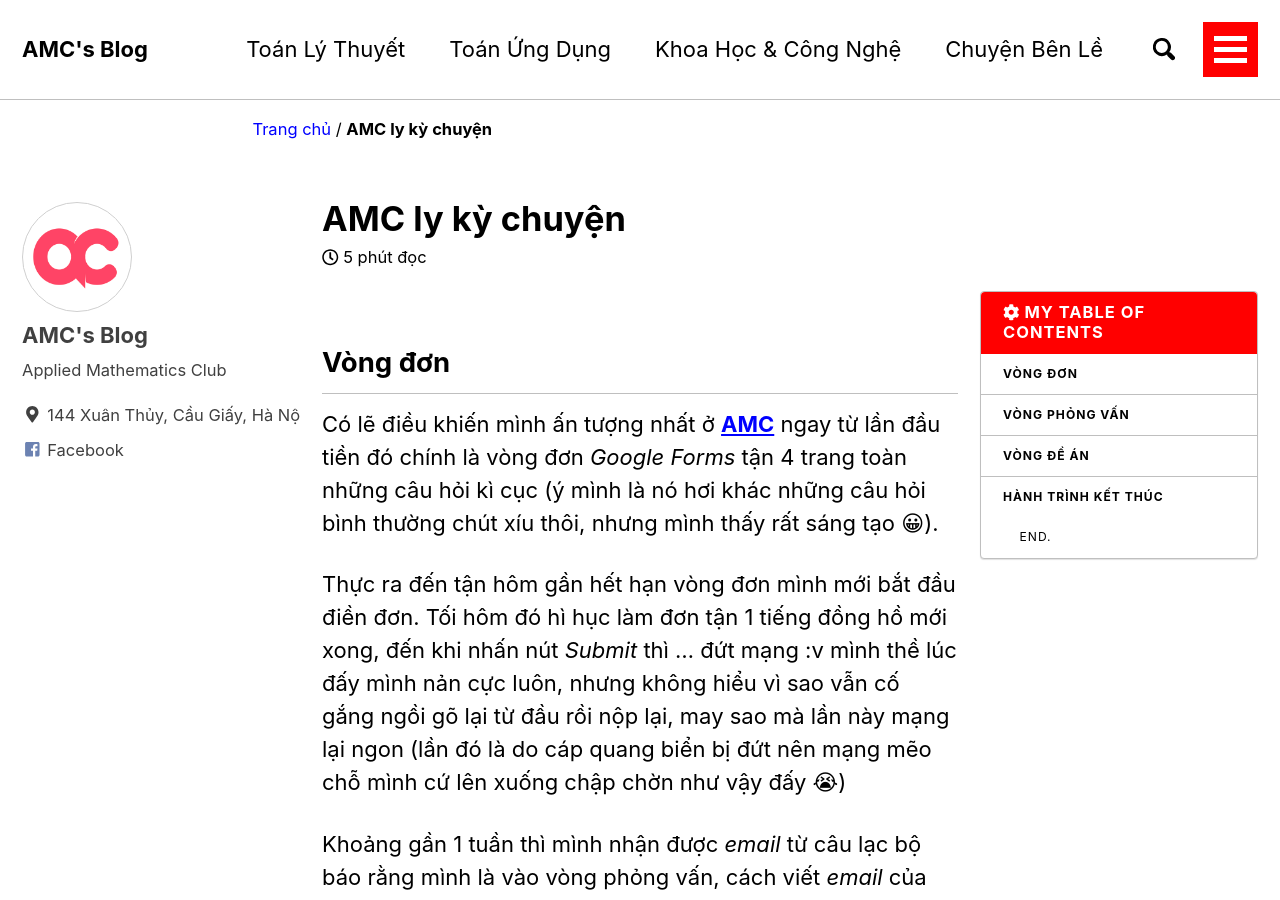
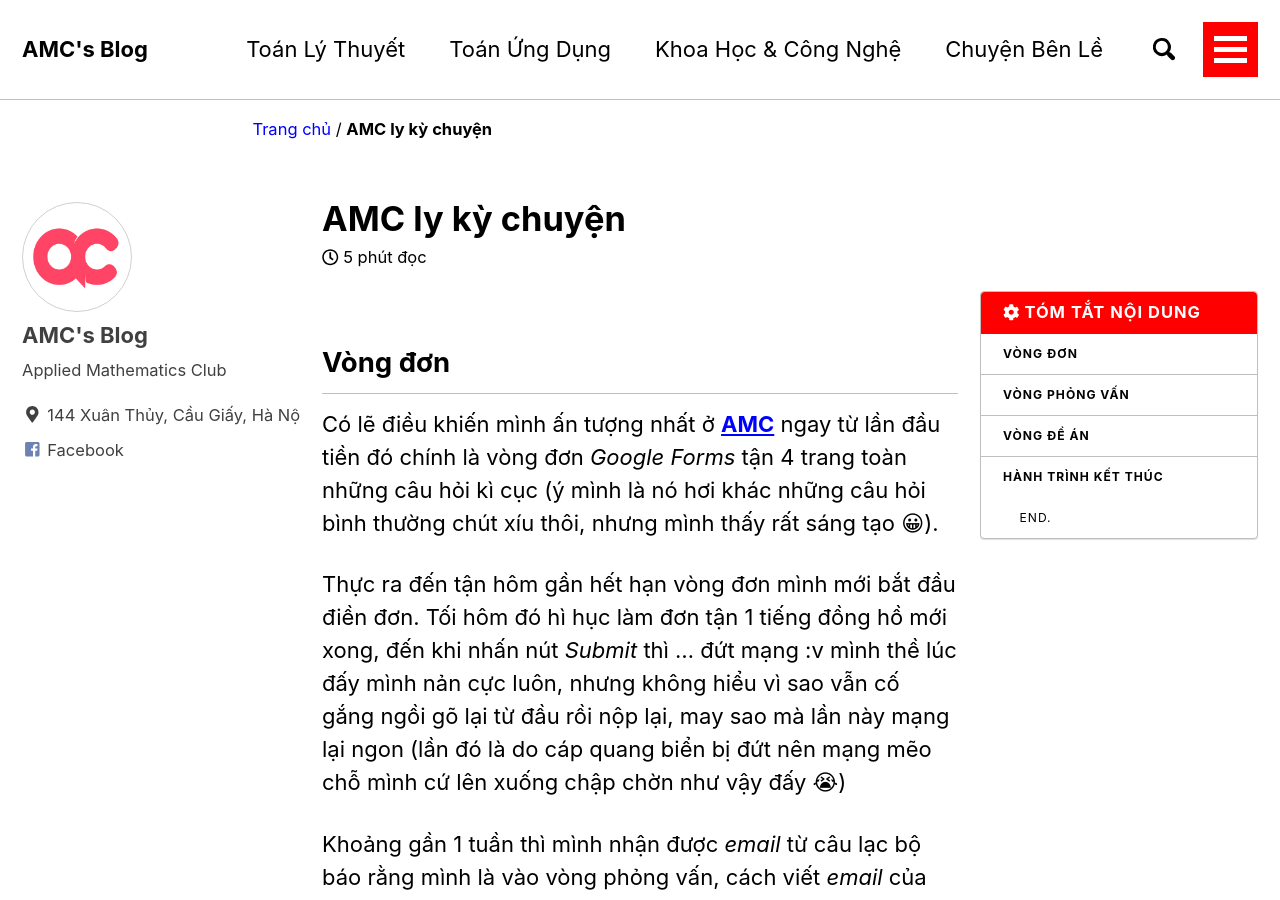
Before and after one commit to iamvon/testvon.github.io, a Jekyll site: the page built from _posts/others/2017-11-05-AMCstory.md, in a window 1280 px wide and 900 px high. Built offline with Jekyll 4.4.1, drawn with Linux system fonts in a browser that asks for light colours; nearby versions of some CDN libraries; emoji names are drawn with the system emoji font.

Commit message:
Update 2017-11-05-AMCstory.md

```diff
--- a/_posts/others/2017-11-05-AMCstory.md
+++ b/_posts/others/2017-11-05-AMCstory.md
@@ -1,7 +1,7 @@
 ---
 title: AMC ly kỳ chuyện
 toc: true
-toc_label: "My Table of Contents"
+toc_label: "Tóm tắt nội dung"
 toc_icon: "cog"
 tags:
   - linh tinh
@@ -18,7 +18,7 @@ Thực ra đến tận hôm gần hết hạn vòng đơn mình mới
 
 Khoảng gần 1 tuần thì mình nhận được _email_ từ câu lạc bộ báo rằng mình là vào vòng phỏng vấn, cách viết _email_ của anh chủ tịch câu lạc bộ (anh Nhân) trông khá chuyên nghiệp (ngoại trừ việc anh gửi nhầm nội dung _email_ trong lần đầu tiên :v). Rồi, vậy là xong vòng đơn, chúng ta sẽ đến với vòng tiếp theo: Vòng phỏng vấn.
 ## Vòng phỏng vấn
----
+
 Mình suýt nữa không tham gia được vòng này do các anh chị trong câu lạc bộ quay lịch như quay chong chóng =)) Hôm đó theo lịch các anh chị thông báo qua _email_ là vòng phỏng vấn sẽ diễn ra cả buổi sáng và buổi chiều, mình chọn phỏng vấn vào buổi sáng do hôm đó mỗi buổi sáng là mình được nghỉ, còn buổi chiều có tiết học, với cả đấy cũng là tiết làm bài kiểm tra nữa và mình cũng định kiểm tra xong sẽ bắt xe về quê nên chắc chắn không đi phỏng vấn buổi chiều được. Thế rồi đến gần hôm phỏng vấn, các anh chị tự dưng thông báo trên _Facebook_ là hôm đó chỉ tổ chức phỏng vấn buổi chiều được thôi. Đọc xong thông báo ấy mình đã nghĩ ngay rằng : "*Thôi, thế này chắc chắn không đi phỏng vấn được rồi, có gì năm sau đăng ký vào lại vậy.*"
 
 Nhưng đúng là không ai nhìn thấy được tương lai quá xa, mình đã rất bất ngờ rằng hôm kiểm tra chiều hôm đó được về sớm nên mình bèn đi phỏng vấn luôn và sau khi phỏng vấn xong mình vừa kịp thời gian đi ra bắt xe về quê, mọi chuyện như đã được sắp đặt một cách chính xác đến mưu mô =))
```
